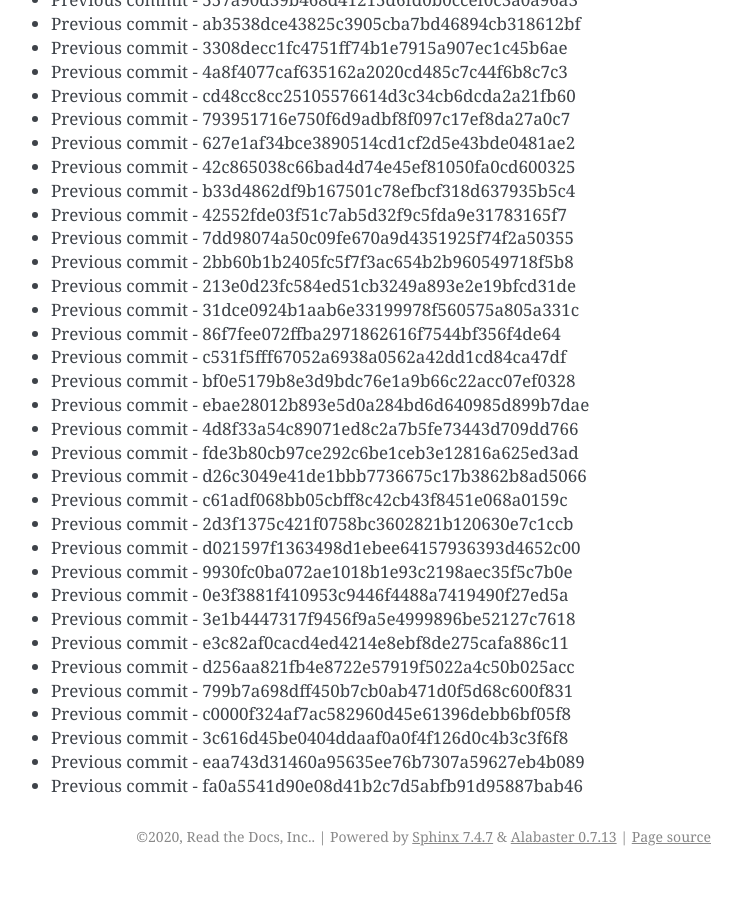
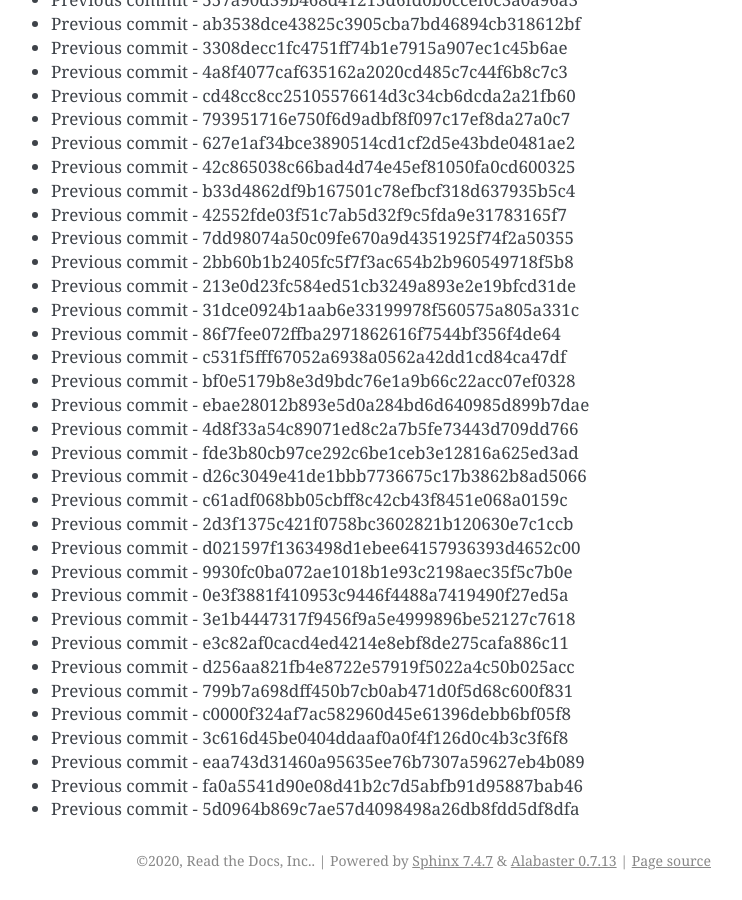
Before and after one commit to readthedocs/rtd-git-stresstest, a Sphinx documentation site: the page built from docs/updates.rst, in a window 1280 px wide and 900 px high, scrolled down 51985 px. Shown: the whole window, without its empty margins (399-1141 px from the left). Built offline with Sphinx 7.4.7, drawn with Linux system fonts in a browser that asks for light colours; before the commit the page ends 52861 px from its top, so only the background shows below that.

Commit message:
Generating commit from previous: 5d0964b869c7ae57d4098498a26db8fdd5df8dfa

```diff
--- a/docs/updates.rst
+++ b/docs/updates.rst
@@ -2216,3 +2216,4 @@ It can be tested for any performance characteristics.
 * Previous commit - 3c616d45be0404ddaaf0a0f4f126d0c4b3c3f6f8
 * Previous commit - eaa743d31460a95635ee76b7307a59627eb4b089
 * Previous commit - fa0a5541d90e08d41b2c7d5abfb91d95887bab46
+* Previous commit - 5d0964b869c7ae57d4098498a26db8fdd5df8dfa
```
